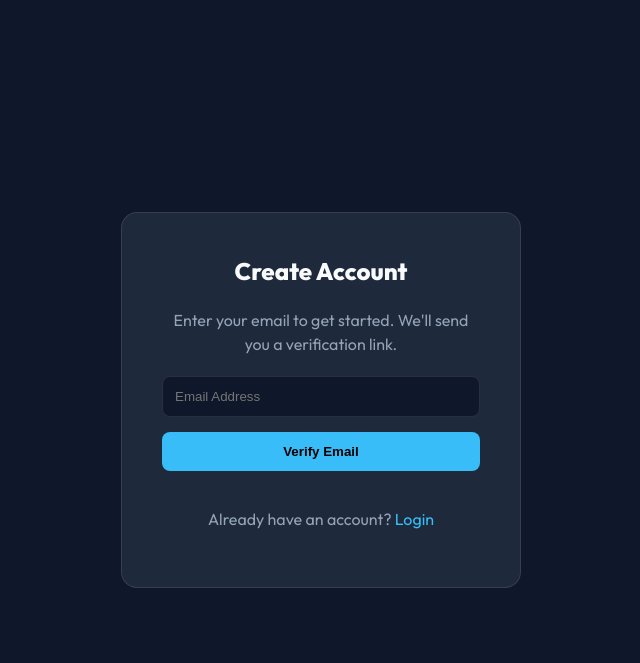
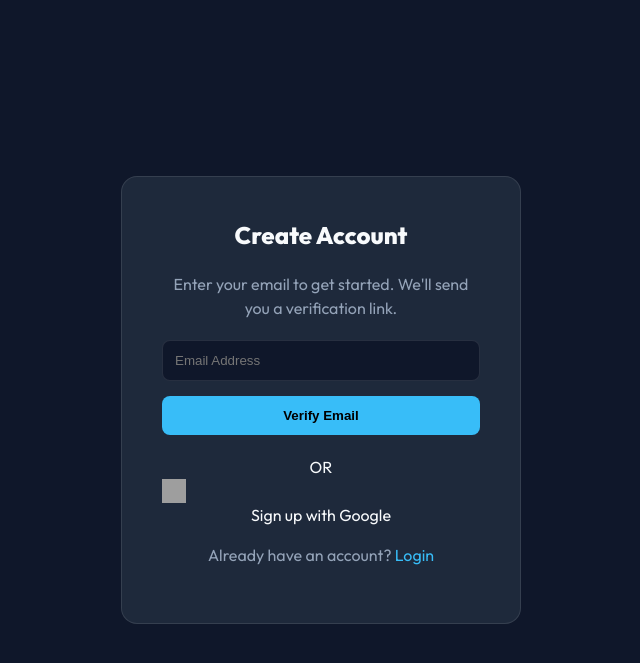
Before and after one commit to yaratul2005/AESKALON, a PHP site: page /register in a window 1280 px wide. Shown: the top 663 px of the page, without its empty margins (319-959 px from the left). Run offline with PHP 8.4, Linux system fonts and the light colour scheme; grey boxes are pictures that could not be loaded.

Commit message:
feat: Add initial login and registration views.

```diff
--- a/app/views/auth/login.php
+++ b/app/views/auth/login.php
@@ -105,7 +105,7 @@
         <div class="divider">OR</div>
 
         <a href="/auth/google" class="btn-google">
-            <img src="https://www.svgrepo.com/show/475656/google-color.svg" alt="Google">
+            <img src="https://www.svgrepo.com/show/475656/google-color.svg" alt="Google" width="24" height="24">
             Continue with Google
         </a>
 
--- a/app/views/auth/register.php
+++ b/app/views/auth/register.php
@@ -31,6 +31,12 @@
             <button type="submit" class="auth-btn">Verify Email</button>
         </form>
 
+        <div class="divider"><span>OR</span></div>
+        <a href="/auth/google" class="btn-google">
+            <img src="https://www.svgrepo.com/show/475656/google-color.svg" alt="Google" width="24" height="24">
+            Sign up with Google
+        </a>
+
         <p style="color: var(--text-muted);">
             Already have an account? <a href="/login" style="color: var(--primary);">Login</a>
         </p>
```
